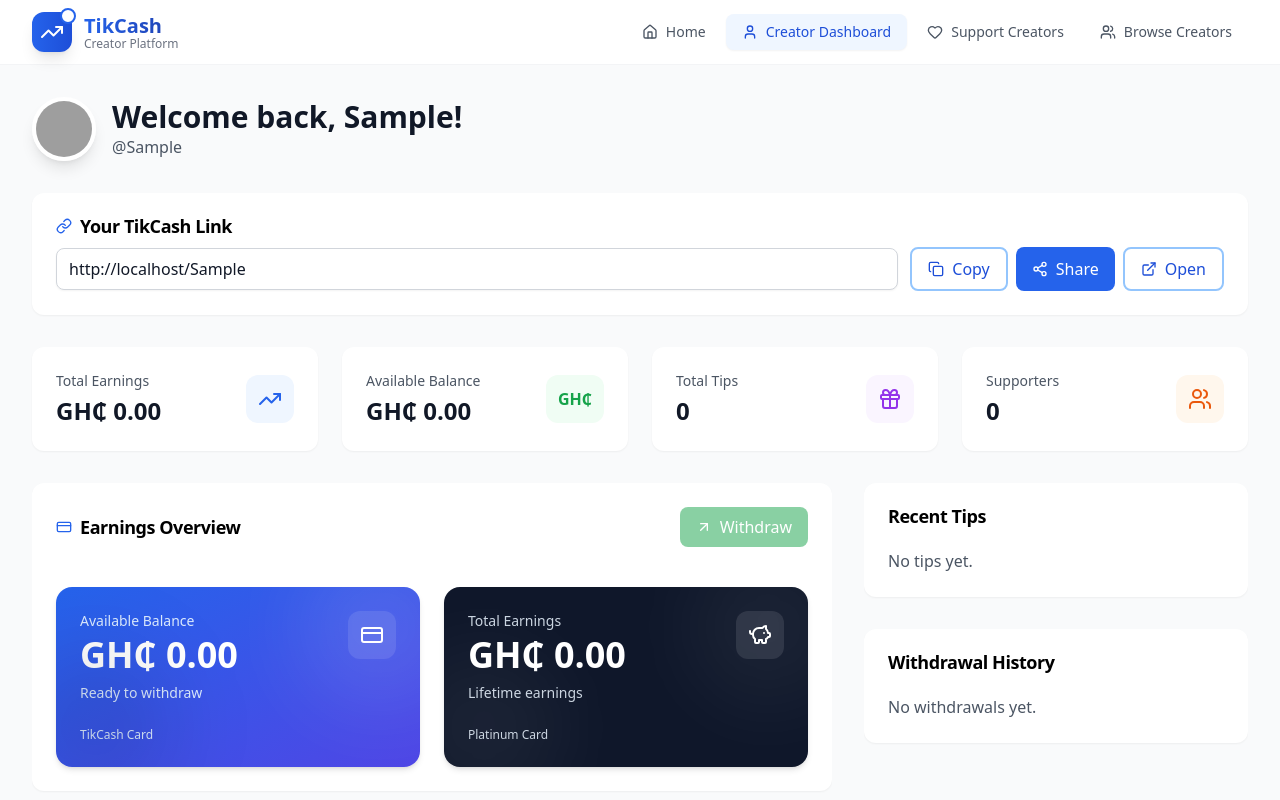
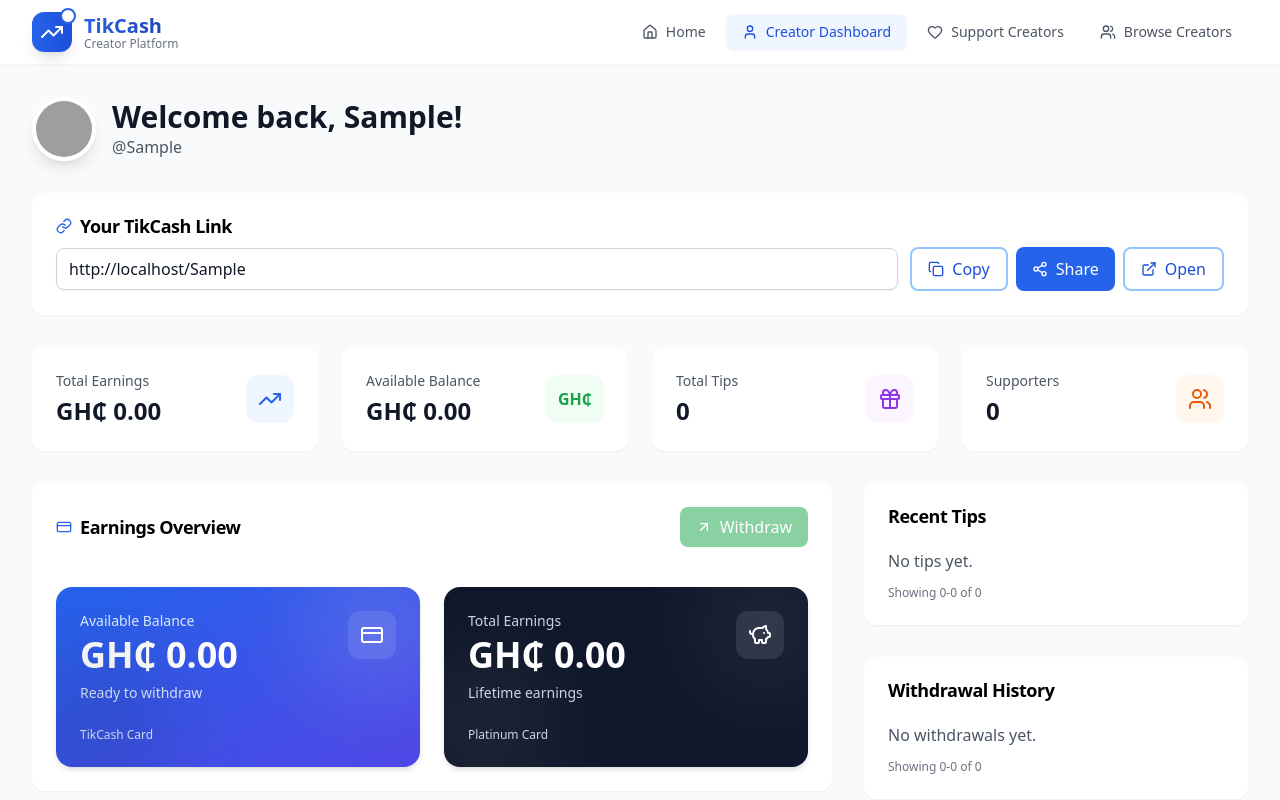
Before and after one commit to tikcash233/tikcash, a React (Vite) app in the folder frontend/: page /creator in a window 1280 px wide. Both pictures are taken after typing "Sample", "Sample", "Sample" into the empty fields and a click on the button "Create Profile". Shown: the top 800 px of the page. Built offline with nearby package versions, Linux system fonts and the light colour scheme; grey boxes are pictures that could not be loaded.

Commit message:
feat: add pagination and sorting to RecentTransactions and WithdrawalHistory components chore: create tasks.json for Vite build configuration fix: update Vite server configuration to allow fallback to next free port

```diff
--- a/frontend/components/creator/RecentTransactions.jsx
+++ b/frontend/components/creator/RecentTransactions.jsx
@@ -1,6 +1,7 @@
-import React, { useEffect, useState } from "react";
+import React, { useEffect, useMemo, useState } from "react";
 import { Card, CardContent, CardHeader, CardTitle } from "@/components/ui/card";
-import { Gift } from "lucide-react";
+import { Gift, ChevronLeft, ChevronRight } from "lucide-react";
+import { Button } from "@/components/ui/button";
 
 export default function RecentTransactions({ transactions = [] }) {
   const [isMobile, setIsMobile] = useState(false);
@@ -18,7 +19,9 @@ export default function RecentTransactions({ transactions = [] }) {
     };
   }, []);
 
-  const displayCount = isMobile ? 3 : 8;
+  // Pagination size
+  const pageSize = 5;
+  const [page, setPage] = useState(1);
 
   const formatDate = (val) => {
     const d = new Date(val || Date.now());
@@ -34,10 +37,31 @@ export default function RecentTransactions({ transactions = [] }) {
     return `${dd} ${mm} ${yyyy}, ${hh}:${min}`;
   };
 
-  const tips = Array.isArray(transactions)
-    ? transactions.filter((t) => t.transaction_type === "tip")
-    : [];
-  const limited = tips.slice(0, displayCount);
+  const tips = useMemo(() => {
+    const list = Array.isArray(transactions)
+      ? transactions.filter((t) => t.transaction_type === "tip")
+      : [];
+    return list.sort((a, b) => (b.created_date || 0) - (a.created_date || 0));
+  }, [transactions]);
+
+  // Reset to page 1 when data changes
+  useEffect(() => { setPage(1); }, [tips.length]);
+
+  const totalPages = Math.max(1, Math.ceil(tips.length / pageSize));
+  const clampedPage = Math.min(totalPages, Math.max(1, page));
+  const start = (clampedPage - 1) * pageSize;
+  const visible = tips.slice(start, start + pageSize);
+  const showingFrom = tips.length === 0 ? 0 : start + 1;
+  const showingTo = Math.min(tips.length, start + visible.length);
+
+  // Page window (mobile fewer buttons)
+  const windowCount = isMobile ? 3 : 5;
+  const half = Math.floor(windowCount / 2);
+  let winStart = Math.max(1, clampedPage - half);
+  let winEnd = Math.min(totalPages, winStart + windowCount - 1);
+  winStart = Math.max(1, winEnd - windowCount + 1);
+  const pages = [];
+  for (let i = winStart; i <= winEnd; i++) pages.push(i);
 
   return (
     <Card className="border-none shadow-lg w-full overflow-hidden">
@@ -45,11 +69,11 @@ export default function RecentTransactions({ transactions = [] }) {
         <CardTitle>Recent Tips</CardTitle>
       </CardHeader>
       <CardContent className="overflow-x-hidden">
-        {limited.length === 0 ? (
+        {visible.length === 0 ? (
           <p className="text-gray-600">No tips yet.</p>
         ) : (
           <ul className="space-y-3 w-full">
-            {limited.map((t) => (
+            {visible.map((t) => (
               <li
                 key={t.id}
                 className="w-full max-w-full flex items-center gap-3 p-3 rounded-xl border bg-white hover:bg-gray-50 transition-colors"
@@ -87,6 +111,54 @@ export default function RecentTransactions({ transactions = [] }) {
             ))}
           </ul>
         )}
+
+        {/* Footer: showing and pagination */}
+        <div className="mt-3 flex flex-col sm:flex-row sm:items-center sm:justify-between gap-2">
+          <div className="text-xs text-gray-500">
+            Showing {showingFrom}-{showingTo} of {tips.length}
+          </div>
+          {totalPages > 1 && (
+            <div className="flex items-center gap-1">
+              <Button
+                variant="outline"
+                size="sm"
+                className="rounded-full"
+                onClick={() => setPage((p) => Math.max(1, p - 1))}
+                disabled={clampedPage === 1}
+                aria-label="Previous page"
+              >
+                <ChevronLeft className="w-4 h-4" />
+              </Button>
+              {pages.map((p) => (
+                <Button
+                  key={p}
+                  variant="outline"
+                  size="sm"
+                  className={
+                    "rounded-full " +
+                    (p === clampedPage
+                      ? "bg-gray-900 text-white border-gray-900"
+                      : "bg-white text-gray-700")
+                  }
+                  onClick={() => setPage(p)}
+                  aria-current={p === clampedPage ? "page" : undefined}
+                >
+                  {p}
+                </Button>
+              ))}
+              <Button
+                variant="outline"
+                size="sm"
+                className="rounded-full"
+                onClick={() => setPage((p) => Math.min(totalPages, p + 1))}
+                disabled={clampedPage === totalPages}
+                aria-label="Next page"
+              >
+                <ChevronRight className="w-4 h-4" />
+              </Button>
+            </div>
+          )}
+        </div>
       </CardContent>
     </Card>
   );
--- a/frontend/components/creator/WithdrawalHistory.jsx
+++ b/frontend/components/creator/WithdrawalHistory.jsx
@@ -1,6 +1,7 @@
-import React, { useEffect, useState } from "react";
+import React, { useEffect, useMemo, useState } from "react";
 import { Card, CardContent, CardHeader, CardTitle } from "@/components/ui/card";
-import { ArrowDownCircle } from "lucide-react";
+import { ArrowDownCircle, ChevronLeft, ChevronRight } from "lucide-react";
+import { Button } from "@/components/ui/button";
 
 export default function WithdrawalHistory({ transactions = [] }) {
   const [isMobile, setIsMobile] = useState(false);
@@ -18,7 +19,9 @@ export default function WithdrawalHistory({ transactions = [] }) {
     };
   }, []);
 
-  const displayCount = isMobile ? 3 : 8;
+  // Pagination size
+  const pageSize = 5;
+  const [page, setPage] = useState(1);
 
   const formatDate = (val) => {
     const d = new Date(val || Date.now());
@@ -44,10 +47,30 @@ export default function WithdrawalHistory({ transactions = [] }) {
     return `${dd} ${mm} ${yyyy}, ${hh}:${min}`;
   };
 
-  const withdrawals = Array.isArray(transactions)
+  const withdrawals = useMemo(() => {
+    const list = Array.isArray(transactions)
       ? transactions.filter((t) => t.transaction_type === "withdrawal")
       : [];
-  const limited = withdrawals.slice(0, displayCount);
+    return list.sort((a, b) => (b.created_date || 0) - (a.created_date || 0));
+  }, [transactions]);
+  // Reset to page 1 when data changes
+  useEffect(() => { setPage(1); }, [withdrawals.length]);
+
+  const totalPages = Math.max(1, Math.ceil(withdrawals.length / pageSize));
+  const clampedPage = Math.min(totalPages, Math.max(1, page));
+  const start = (clampedPage - 1) * pageSize;
+  const visible = withdrawals.slice(start, start + pageSize);
+  const showingFrom = withdrawals.length === 0 ? 0 : start + 1;
+  const showingTo = Math.min(withdrawals.length, start + visible.length);
+
+  // Page window (mobile fewer buttons)
+  const windowCount = isMobile ? 3 : 5;
+  const half = Math.floor(windowCount / 2);
+  let winStart = Math.max(1, clampedPage - half);
+  let winEnd = Math.min(totalPages, winStart + windowCount - 1);
+  winStart = Math.max(1, winEnd - windowCount + 1);
+  const pages = [];
+  for (let i = winStart; i <= winEnd; i++) pages.push(i);
 
   return (
     <Card className="border-none shadow-lg w-full overflow-hidden">
@@ -55,11 +78,12 @@ export default function WithdrawalHistory({ transactions = [] }) {
         <CardTitle>Withdrawal History</CardTitle>
       </CardHeader>
       <CardContent className="overflow-x-hidden">
-        {limited.length === 0 ? (
+        {visible.length === 0 ? (
           <p className="text-gray-600">No withdrawals yet.</p>
         ) : (
+          <div className="relative">
             <ul className="space-y-3 w-full">
-            {limited.map((t) => (
+              {visible.map((t) => (
                 <li
                   key={t.id}
                   className="w-full max-w-full flex items-center gap-3 p-3 rounded-xl border bg-white hover:bg-gray-50 transition-colors"
@@ -103,7 +127,56 @@ export default function WithdrawalHistory({ transactions = [] }) {
                 </li>
               ))}
             </ul>
+          </div>
         )}
+
+        {/* Footer: showing and pagination */}
+        <div className="mt-3 flex flex-col sm:flex-row sm:items-center sm:justify-between gap-2">
+          <div className="text-xs text-gray-500">
+            Showing {showingFrom}-{showingTo} of {withdrawals.length}
+          </div>
+          {totalPages > 1 && (
+            <div className="flex items-center gap-1">
+              <Button
+                variant="outline"
+                size="sm"
+                className="rounded-full"
+                onClick={() => setPage((p) => Math.max(1, p - 1))}
+                disabled={clampedPage === 1}
+                aria-label="Previous page"
+              >
+                <ChevronLeft className="w-4 h-4" />
+              </Button>
+              {pages.map((p) => (
+                <Button
+                  key={p}
+                  variant="outline"
+                  size="sm"
+                  className={
+                    "rounded-full " +
+                    (p === clampedPage
+                      ? "bg-gray-900 text-white border-gray-900"
+                      : "bg-white text-gray-700")
+                  }
+                  onClick={() => setPage(p)}
+                  aria-current={p === clampedPage ? "page" : undefined}
+                >
+                  {p}
+                </Button>
+              ))}
+              <Button
+                variant="outline"
+                size="sm"
+                className="rounded-full"
+                onClick={() => setPage((p) => Math.min(totalPages, p + 1))}
+                disabled={clampedPage === totalPages}
+                aria-label="Next page"
+              >
+                <ChevronRight className="w-4 h-4" />
+              </Button>
+            </div>
+          )}
+        </div>
       </CardContent>
     </Card>
   );
--- a/frontend/vite.config.js
+++ b/frontend/vite.config.js
@@ -10,11 +10,12 @@ export default defineConfig({
     },
   },
   server: {
-    port: 3000,
-    strictPort: true,
+  port: 3000,
+  // Allow Vite to fall back to the next free port if 3000 is in use
+  strictPort: false,
   },
   preview: {
-    port: 3000,
+  port: 3000,
   },
   optimizeDeps: {
     esbuildOptions: {
```
Lines whose indentation alone changed are shown as unchanged.
